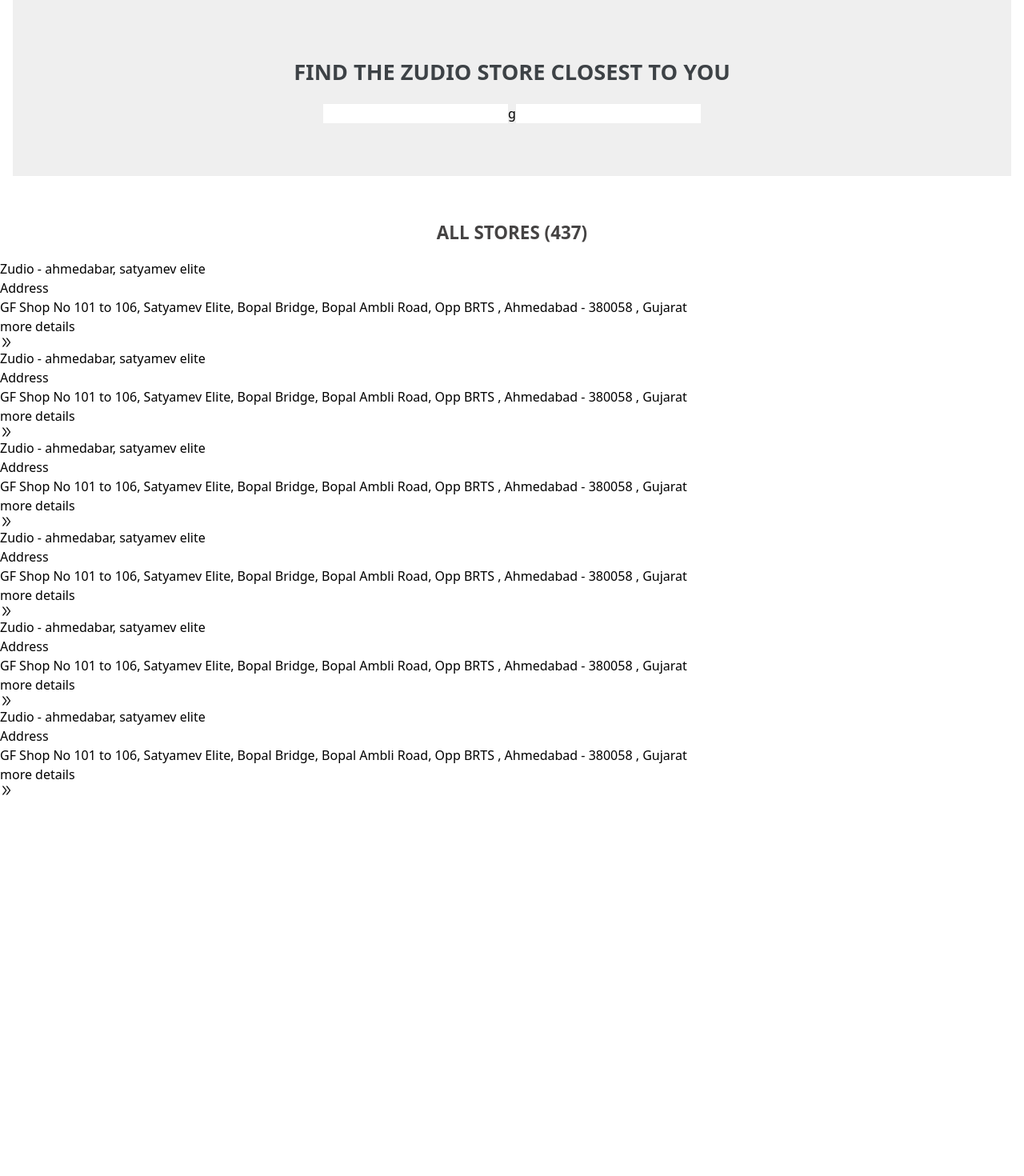
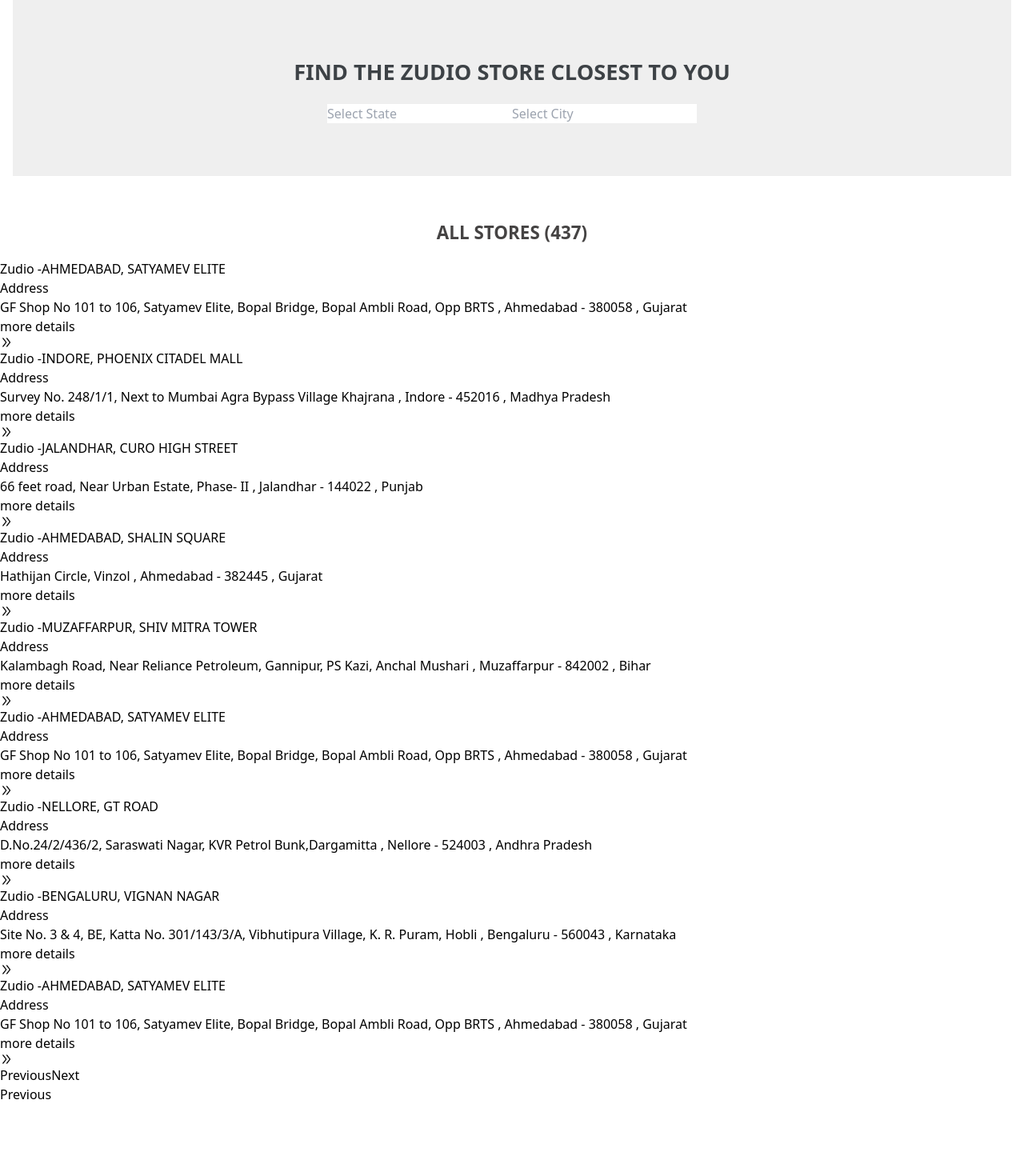
Before and after one commit to R-vi369/Zudio_clone, a React (Vite) app: page /ZudioNearYou in a window 1280 px wide. Shown: the part 260-1730 px from the top of the page at 80% size. Before the commit the page ends 1256 px from the top, so only its background shows below. Built offline with nearby package versions, Linux system fonts and the light colour scheme.

Commit message:
pagination added in zudio near me section

```diff
--- a/package.json
+++ b/package.json
@@ -10,6 +10,7 @@
     "preview": "vite preview"
   },
   "dependencies": {
+    "@heroicons/react": "^2.0.18",
     "react": "^18.2.0",
     "react-dom": "^18.2.0",
     "react-icons": "^4.11.0",
--- a/src/Pages/Location.jsx
+++ b/src/Pages/Location.jsx
@@ -1,15 +1,14 @@
 import React from 'react'
-import '../styles/Location.scss'
 import {AiOutlineDoubleRight} from 'react-icons/ai'
-const Location = () => {
+const Location = ({name, addressDetail}) => {
   return (
     <>
-    <div className="w-[30%] mx-4 my-1 p-4 bg-[#f3f3f3] ">
-        <h1 className='font-bold text-[1.2rem] p-2 uppercase'>Zudio - ahmedabar, satyamev elite</h1>
-        <h1 className='uppercase font-bold text-[0.9rem] p-2'>Address</h1>
-        <p>GF Shop No 101 to 106, Satyamev Elite, Bopal Bridge, Bopal Ambli Road, Opp BRTS , Ahmedabad - 380058 , Gujarat</p>
-        <button className='border-2 bg-black text-white px-4 py-2 flex items-center'>
-           <p className=''> more details </p>
+    <div className="w-[33%] m-[1px] p-4 bg-[#f3f3f3] ">
+        <h1 className='font-bold text-[1.2rem] p-2 uppercase'>Zudio -{name}</h1>
+        <h1 className='uppercase font-bold text-[0.9rem] p-2 '>Address</h1>
+        <p className='text-[0.8rem] px-2 py-[2px]'>{addressDetail}</p>
+        <button className=' mt-2 border-2 bg-black text-white p-2 flex items-center'>
+           <p className='font-bold uppercase text-[0.8rem]'> more details </p>
             <AiOutlineDoubleRight className='text-[0.9rem]'/>
         </button>
     </div>
--- /dev/null
+++ b/src/Pages/Pagination.jsx
@@ -0,0 +1,90 @@
+import { ChevronLeftIcon, ChevronRightIcon } from '@heroicons/react/20/solid'
+
+const items = [
+  { id: 1, title: 'Back End Developer', department: 'Engineering', type: 'Full-time', location: 'Remote' },
+  { id: 2, title: 'Front End Developer', department: 'Engineering', type: 'Full-time', location: 'Remote' },
+  { id: 3, title: 'User Interface Designer', department: 'Design', type: 'Full-time', location: 'Remote' },
+]
+
+export default function Example() {
+  return (
+    <div className="flex items-center justify-between border-t border-gray-200 bg-white px-4 py-3 sm:px-6">
+      <div className="flex flex-1 justify-between sm:hidden">
+        <a
+          href="#"
+          className="relative inline-flex items-center rounded-md border border-gray-300 bg-white px-4 py-2 text-sm font-medium text-gray-700 hover:bg-gray-50"
+        >
+          Previous
+        </a>
+        <a
+          href="#"
+          className="relative ml-3 inline-flex items-center rounded-md border border-gray-300 bg-white px-4 py-2 text-sm font-medium text-gray-700 hover:bg-gray-50"
+        >
+          Next
+        </a>
+      </div>
+      <div className="hidden sm:flex sm:flex-1 sm:items-center sm:justify-between">
+
+        <div>
+          <nav className="isolate inline-flex -space-x-px rounded-md shadow-sm" aria-label="Pagination">
+            <a
+              href="#"
+              className="relative inline-flex items-center rounded-l-md px-2 py-2 text-gray-400 ring-1 ring-inset ring-gray-300 hover:bg-gray-50 focus:z-20 focus:outline-offset-0"
+            >
+              <span className="sr-only">Previous</span>
+              <ChevronLeftIcon className="h-5 w-5" aria-hidden="true" />
+            </a>
+            {/* Current: "z-10 bg-indigo-600 text-white focus-visible:outline focus-visible:outline-2 focus-visible:outline-offset-2 focus-visible:outline-indigo-600", Default: "text-gray-900 ring-1 ring-inset ring-gray-300 hover:bg-gray-50 focus:outline-offset-0" */}
+            <a
+              href="#"
+              aria-current="page"
+              className="relative z-10 inline-flex items-center bg-black px-4 py-2 text-sm font-semibold text-white focus:z-20 focus-visible:outline focus-visible:outline-2 focus-visible:outline-offset-2 focus-visible:outline-indigo-600"
+            >
+              1
+            </a>
+            <a
+              href="#"
+              className="relative inline-flex items-center px-4 py-2 text-sm font-semibold text-gray-900 ring-1 ring-inset ring-gray-300 hover:bg-gray-50 focus:z-20 focus:outline-offset-0"
+            >
+              2
+            </a>
+            <a
+              href="#"
+              className="relative hidden items-center px-4 py-2 text-sm font-semibold text-gray-900 ring-1 ring-inset ring-gray-300 hover:bg-gray-50 focus:z-20 focus:outline-offset-0 md:inline-flex"
+            >
+              3
+            </a>
+            <span className="relative inline-flex items-center px-4 py-2 text-sm font-semibold text-gray-700 ring-1 ring-inset ring-gray-300 focus:outline-offset-0">
+              ...
+            </span>
+            <a
+              href="#"
+              className="relative hidden items-center px-4 py-2 text-sm font-semibold text-gray-900 ring-1 ring-inset ring-gray-300 hover:bg-gray-50 focus:z-20 focus:outline-offset-0 md:inline-flex"
+            >
+              8
+            </a>
+            <a
+              href="#"
+              className="relative inline-flex items-center px-4 py-2 text-sm font-semibold text-gray-900 ring-1 ring-inset ring-gray-300 hover:bg-gray-50 focus:z-20 focus:outline-offset-0"
+            >
+              9
+            </a>
+            <a
+              href="#"
+              className="relative inline-flex items-center px-4 py-2 text-sm font-semibold text-gray-900 ring-1 ring-inset ring-gray-300 hover:bg-gray-50 focus:z-20 focus:outline-offset-0"
+            >
+              10
+            </a>
+            <a
+              href="#"
+              className="relative inline-flex items-center rounded-r-md px-2 py-2 text-gray-400 ring-1 ring-inset ring-gray-300 hover:bg-gray-50 focus:z-20 focus:outline-offset-0"
+            >
+              <span className="sr-only">Next</span>
+              <ChevronRightIcon className="h-5 w-5" aria-hidden="true" />
+            </a>
+          </nav>
+        </div>
+      </div>
+    </div>
+  )
+}
--- a/src/Pages/ZudioNearYou.jsx
+++ b/src/Pages/ZudioNearYou.jsx
@@ -3,6 +3,8 @@
 import { Link } from 'react-router-dom'
 import { MdKeyboardDoubleArrowRight } from 'react-icons/md'
 import Location from './Location'
+import Pagination from './Pagination'
+import Footer from '../components/Footer'
 const ZudioNearYou = () => {
   return (
     <>
@@ -18,11 +20,11 @@
           <h1>Store locator</h1>
           <div className="findZudioStore">
             <h1>find the zudio store closest to you</h1>
-            <div className="search">
+            <div className="search flex gap-6 ">
 
-              <input type="text" />
-              g
-              <input type="text" />
+              <input type="text" placeholder='Select State' className='w-[18rem] h-[2.4rem] px-4 text-black'/>
+
+              <input type="text" placeholder='Select City' className='w-[18rem] h-[2.4rem] px-4 text-black' />
             </div>
 
           </div>
@@ -31,26 +33,46 @@
         </div>
 
 
-         <div className="AllStore">ALL STORES (437)</div>
+        <div className="AllStore">ALL STORES (437)</div>
 
 
 
-   <div className=" flex justify-center items-center flex-wrap">
+        <div className=" flex m-5  flex-wrap">
 
-  <Location/>
-  <Location/>
-  <Location/>
-  <Location/>
-  <Location/>
-  <Location/>
+          <Location name='AHMEDABAD, SATYAMEV ELITE' addressDetail='GF Shop No 101 to 106, Satyamev Elite, Bopal Bridge, Bopal Ambli Road, Opp BRTS , Ahmedabad - 380058 , Gujarat' />
 
-   </div>
+
+          <Location name='INDORE, PHOENIX CITADEL MALL' addressDetail='Survey No. 248/1/1, Next to Mumbai Agra Bypass Village Khajrana , Indore - 452016 , Madhya Pradesh' />
+
+          <Location name='JALANDHAR, CURO HIGH STREET' addressDetail='66 feet road, Near Urban Estate, Phase- II , Jalandhar - 144022 , Punjab' />
+
+
+          <Location name='AHMEDABAD, SHALIN SQUARE' addressDetail='Hathijan Circle, Vinzol , Ahmedabad - 382445 , Gujarat' />
+
+          <Location name='MUZAFFARPUR, SHIV MITRA TOWER' addressDetail='Kalambagh Road, Near Reliance Petroleum, Gannipur, PS Kazi, Anchal Mushari , Muzaffarpur - 842002 , Bihar' />
+
+          <Location name='AHMEDABAD, SATYAMEV ELITE' addressDetail='GF Shop No 101 to 106, Satyamev Elite, Bopal Bridge, Bopal Ambli Road, Opp BRTS , Ahmedabad - 380058 , Gujarat' />
 
 
 
+          <Location name='NELLORE, GT ROAD' addressDetail='D.No.24/2/436/2, Saraswati Nagar, KVR Petrol Bunk,Dargamitta , Nellore - 524003 , Andhra Pradesh' />
 
 
+          <Location name='BENGALURU, VIGNAN NAGAR' addressDetail='Site No. 3 & 4, BE, Katta No. 301/143/3/A, Vibhutipura Village, K. R. Puram, Hobli , Bengaluru - 560043 , Karnataka' />
 
+
+          <Location name='AHMEDABAD, SATYAMEV ELITE' addressDetail='GF Shop No 101 to 106, Satyamev Elite, Bopal Bridge, Bopal Ambli Road, Opp BRTS , Ahmedabad - 380058 , Gujarat' />
+
+
+        </div>
+
+        <div className="flex  justify-center">
+
+        <Pagination/>
+        </div>
+
+
+    <Footer/>
 
 
       </div>
```
Also changed, not shown: 1 other file (tests, documents, lock files or other folders).
